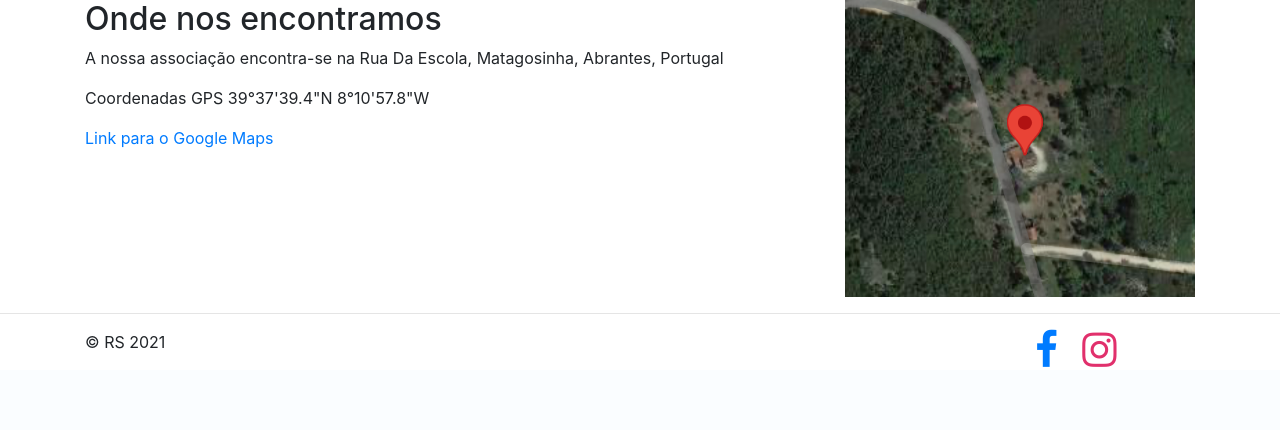
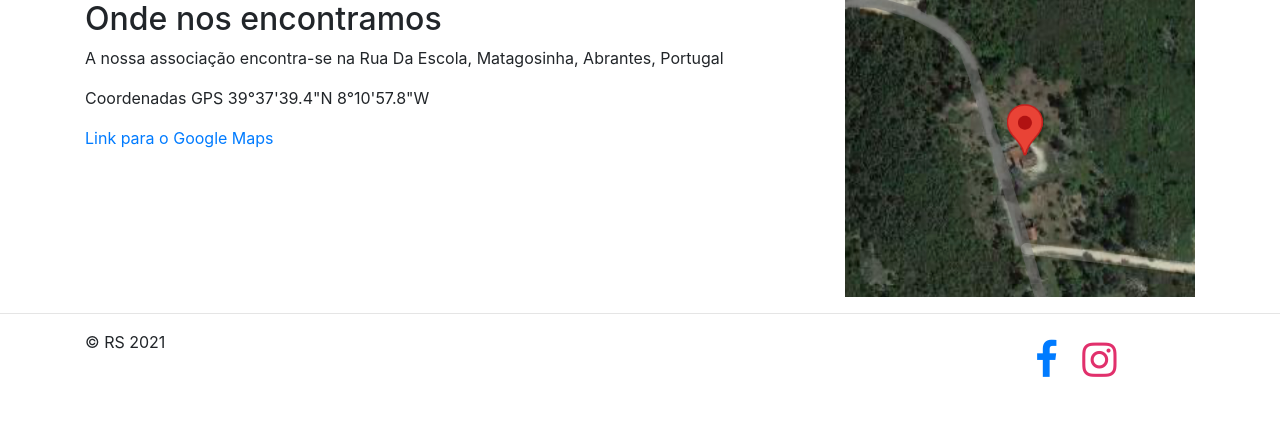
Before and after one commit to Ricardo-Santos-21904332/Website-Centro-Cultural-e-Recreativo-Da-Matagoza, a Django app: page /about/ in a window 1280 px wide. Shown: the part 466-896 px from the top of the page. Before the commit the page ends 833 px from the top, so only its background shows below. Run offline with Django 3.2, Linux system fonts and the light colour scheme; some libraries are stand-ins or nearby versions.

Commit message:
Melhorias no footer

```diff
--- a/website/templates/website/layout.html
+++ b/website/templates/website/layout.html
@@ -94,12 +94,12 @@
 
 </main>
 
-<footer class="container">
+<footer class="container" style="padding-bottom: 50px">
     <div class="row">
         <div class="col-md-10">
             <p style="display: inline;">&copy; RS 2021 </p>
         </div>
-        <div class="col-md-2">
+        <div class="col-md-2" style="padding-top: 10px">
             <a href="https://www.facebook.com/pages/category/Sports---Recreation/ccmatagoza-103032358666282/"
                class="fa fa-facebook" target="_blank" style="display: inline;font-size: 40px;"></a>
             <a href="https://www.instagram.com/c.c.matagoza/?utm_medium=copy_link" class="fa fa-instagram"
```
